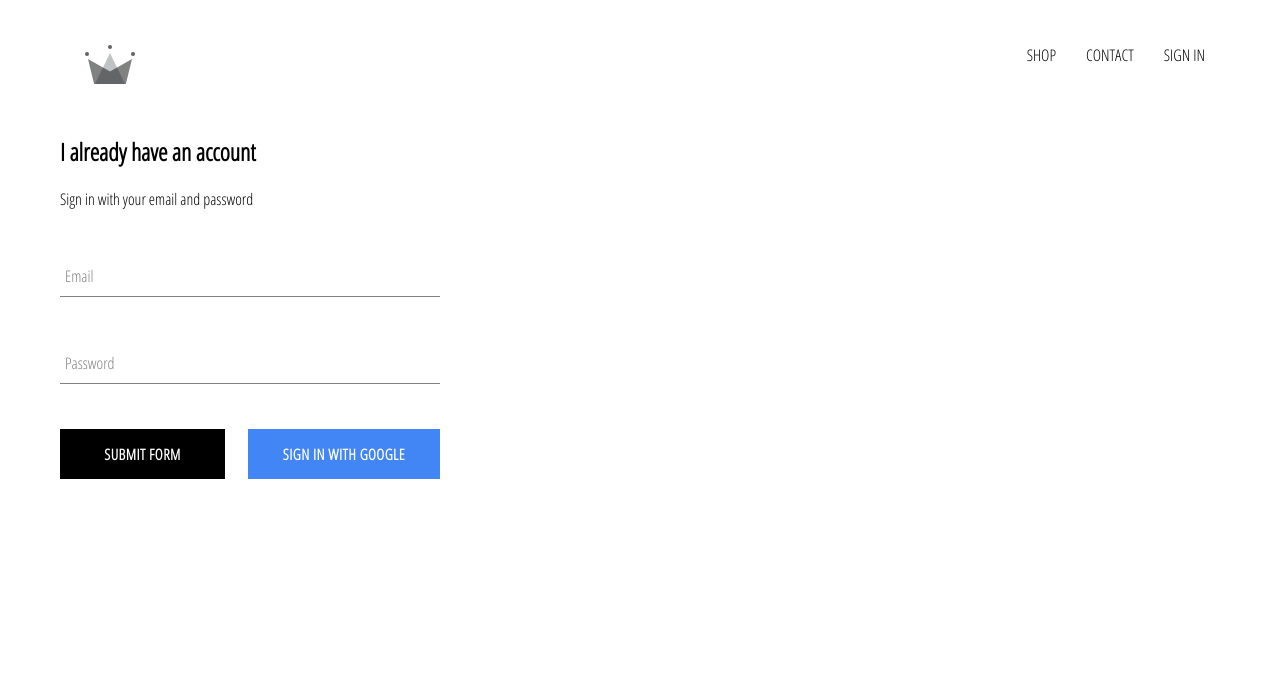
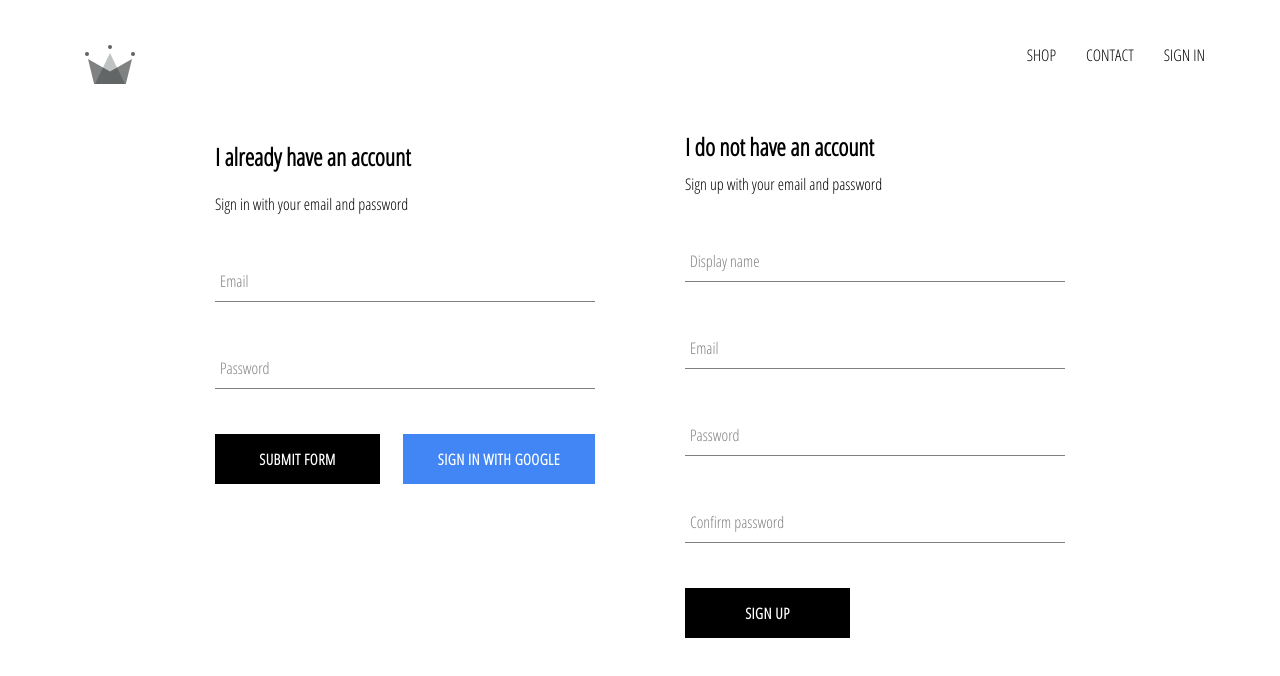
Before and after one commit to uniqu3/react-sample-redux-shop, a React (Create React App) app: page /signin in a window 1280 px wide. Shown: the top 676 px of the page. Built offline with nearby package versions, Linux system fonts and the light colour scheme; no server answers.

Commit message:
included ability to store auth users in firstore DB, added sign up component

```diff
--- a/src/App.js
+++ b/src/App.js
@@ -33,6 +33,7 @@
                             ...snapShot.data(),
                         },
                     });
+                    console.log(this.state);
                 });
             }
 
--- /dev/null
+++ b/src/components/sign-up/sign-up.component.jsx
@@ -0,0 +1,104 @@
+import React from 'react';
+
+import './sign-up.styles.scss';
+
+import FormInput from '../form-input/form-input.component';
+import CustomButton from '../custom-button/custom-button.component';
+
+import { auth, createUserProfileDocument } from '../../firebase/firebase.utils';
+
+class SignUp extends React.Component {
+    constructor() {
+        super();
+
+        this.state = {
+            displayName: '',
+            email: '',
+            password: '',
+            confirmPassword: '',
+        };
+    }
+
+    handleSubmit = async event => {
+        event.preventDefault();
+
+        const { displayName, email, password, confirmPassword } = this.state;
+
+        if (password !== confirmPassword) {
+            alert('Passwords do not match');
+            return;
+        }
+
+        try {
+            const { user } = await auth.createUserWithEmailAndPassword(
+                email,
+                password
+            );
+
+            await createUserProfileDocument(user, { displayName });
+
+            this.setState({
+                displayName: '',
+                email: '',
+                password: '',
+                confirmPassword: '',
+            });
+        } catch (error) {
+            console.error(error);
+        }
+    };
+
+    handleChange = event => {
+        const { name, value } = event.target;
+
+        this.setState({ [name]: value });
+    };
+
+    render() {
+        const { displayName, email, password, confirmPassword } = this.state;
+
+        return (
+            <div className="sign-up">
+                <h2 className="title">I do not have an account</h2>
+                <span>Sign up with your email and password</span>
+
+                <form className="sign-up-form" onSubmit={this.handleSubmit}>
+                    <FormInput
+                        type="text"
+                        name="displayName"
+                        value={displayName}
+                        onChange={this.handleChange}
+                        label="Display name"
+                    />
+                    <FormInput
+                        type="email"
+                        name="email"
+                        value={email}
+                        onChange={this.handleChange}
+                        label="Email"
+                        required
+                    />
+                    <FormInput
+                        type="password"
+                        name="password"
+                        value={password}
+                        onChange={this.handleChange}
+                        label="Password"
+                        required
+                    />
+                    <FormInput
+                        type="password"
+                        name="confirmPassword"
+                        value={confirmPassword}
+                        onChange={this.handleChange}
+                        label="Confirm password"
+                        required
+                    />
+                    <CustomButton type="submit">Sign up</CustomButton>
+                </form>
+            </div>
+        );
+    }
+}
+
+export default SignUp;
--- /dev/null
+++ b/src/components/sign-up/sign-up.styles.scss
@@ -0,0 +1,9 @@
+.sign-up {
+  display: flex;
+  flex-direction: column;
+  width: 380px;
+
+  .title {
+    margin: 10px 0;
+  }
+}
--- a/src/firebase/firebase.utils.js
+++ b/src/firebase/firebase.utils.js
@@ -30,7 +30,7 @@
                 ...additionalData,
             });
         } catch (error) {
-            console.log('error creating user', error.message);
+            console.error('error creating user', error.message);
         }
     }
 
--- a/src/pages/sign-in-and-sign-up/sign-in-and-sign-up.component.jsx
+++ b/src/pages/sign-in-and-sign-up/sign-in-and-sign-up.component.jsx
@@ -3,10 +3,12 @@
 import './sign-in-and-sign-up.styles.scss';
 
 import SignIn from '../../components/sign-in/sign-in.component';
+import SignUp from '../../components/sign-up/sign-up.component';
 
 const SignInAndSignUp = () => (
     <div className="sign-in-and-sign-up">
         <SignIn />
+        <SignUp />
     </div>
 );
 
--- a/src/pages/sign-in-and-sign-up/sign-in-and-sign-up.styles.scss
+++ b/src/pages/sign-in-and-sign-up/sign-in-and-sign-up.styles.scss
@@ -0,0 +1,6 @@
+.sign-in-and-sign-up {
+    width: 850px;
+    display: flex;
+    justify-content: space-between;
+    margin: 30px auto;
+}
```
